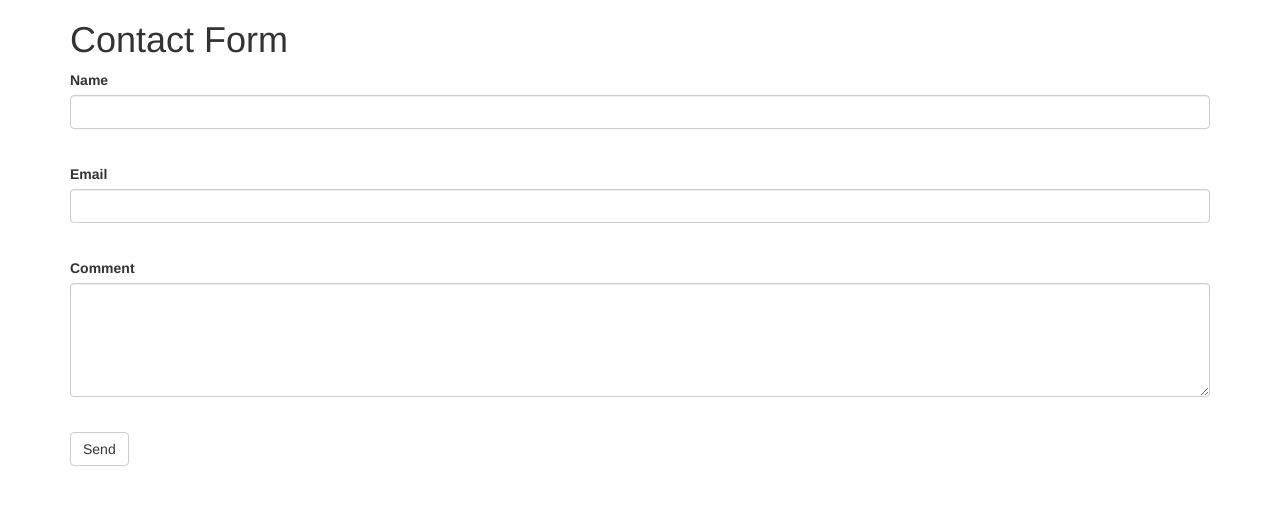
After one commit to kenjis/Kenjis.Contact, a PHP site: template src/Resource/Page/Contact.twig in a window 1280 px wide. The commit adds this page. Shown: the top 505 px of the page. Run offline with PHP 8.4, Linux system fonts and the light colour scheme; the template is opened without the code that fills it, so the values that code supplies are empty; some libraries are stand-ins or nearby versions.

Commit message:
Add page resource Contact and its Twig template

```diff
--- /dev/null
+++ b/src/Resource/Page/Contact.twig
@@ -0,0 +1,46 @@
+<!DOCTYPE html>
+<html lang="ja">
+<head>
+    <meta charset="utf-8">
+    <title>BEAR.Sunday Contact Form</title>
+    <link href="//netdna.bootstrapcdn.com/bootstrap/3.1.1/css/bootstrap.min.css" rel="stylesheet">
+    <script src="//netdna.bootstrapcdn.com/bootstrap/3.1.1/js/bootstrap.min.js"></script>
+</head>
+<body>
+<div class="container">
+    <h1>Contact Form</h1>
+
+{% if code == 201 %}
+    <p>
+    Name: {{ name }}<br>
+    Email: {{ email }}<br>
+    Comment: {{ comment }}
+    </p>
+    <p>Thank you!</p>
+{% else %}
+    <form role="form" action="" method="post" enctype="multipart/form-data">
+        <div class="form-group{%if form['name']['error'] %} has-error{% endif %}">
+            <label class="control-label" for="name">Name</label>
+            <input id="name" type="text" name="name" class="form-control" size="20" maxlength="50" value="{{ form['name']['value'] }}" />
+            <label class="control-label" for="name">{{ form['name']['error'] }}</label>
+        </div>
+
+        <div class="form-group{%if form['email']['error'] %} has-error{% endif %}">
+            <label class="control-label" for="email">Email</label>
+            <input id="email" type="text" name="email" class="form-control" size="20" maxlength="100" value="{{ form['email']['value'] }}" />
+            <label class="control-label" for="email">{{ form['email']['error'] }}</label>
+        </div>
+
+        <div class="form-group{%if form['comment']['error'] %} has-error{% endif %}">
+            <label class="control-label" for="comment">Comment</label>
+            <textarea id="comment" name="comment" class="form-control" cols="40" rows="5">{{ form['comment']['value'] }}</textarea>
+            <label class="control-label" for="comment">{{ form['comment']['error'] }}</label>
+        </div>
+
+        <input class="btn btn-default" type="submit" name="submit" value="Send">
+    </form>
+{% endif %}
+
+</div>
+</body>
+</html>
```
Also changed, not shown: src/Resource/Page/Contact.php (+58 -8 lines).
